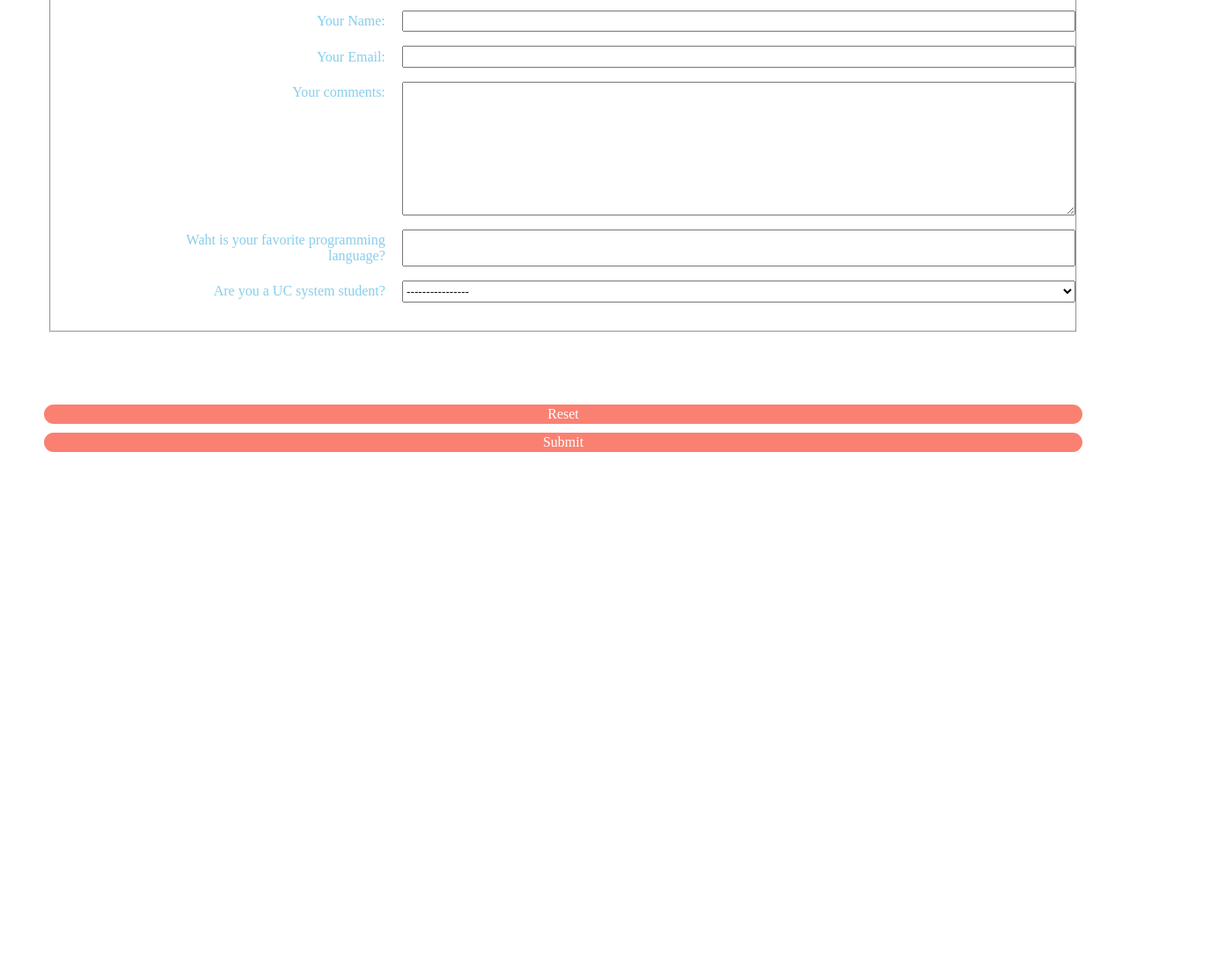
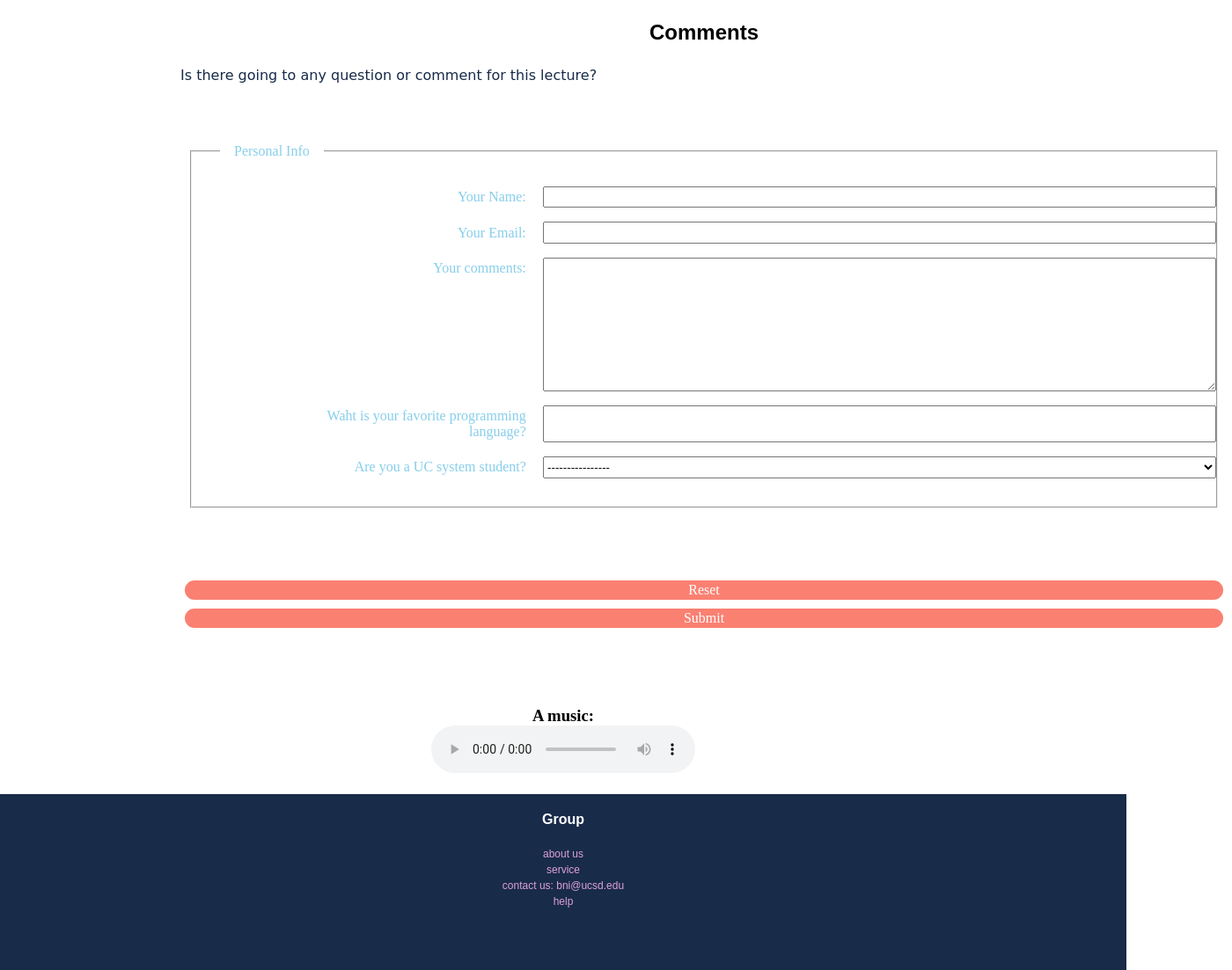
Before and after one commit to BinnYEver/fa21-cse110-lab3, a plain HTML site: page index.html in a window 1280 px wide. Shown: the part 2906-4009 px from the top of the page at 88% size, 1400 px wide, since content can reach past the window. Before the commit the page ends 3420 px from the top, so only its background shows below. Drawn offline with Linux system fonts and the light colour scheme.

Commit message:
sixth version

```diff
--- a/index.html
+++ b/index.html
@@ -228,7 +228,32 @@
 
                 </div>
 
+            </div>
 
+        </div>
+
+        <div class="part7">
+            <div class="w">
+                <div class="audio">
+                    <h3>A music: </h3>
+                    <audio src="bgm.mp3" controls loop></audio>
+                </div>
+
+            </div>
+
+        </div>
+
+        <div class="footer">
+            <div class="w">
+
+
+                <h4>Group</h4>
+                <ul>
+                    <li><a href="#">about us</a></li>
+                    <li><a href="#">service</a></li>
+                    <li><a href="#">contact us: bni@ucsd.edu</a></li>
+                    <li><a href="#">help</a></li>
+                </ul>
 
 
             </div>
@@ -236,6 +261,7 @@
         </div>
 
 
+
     </main>
 </body>
 
--- a/style.css
+++ b/style.css
@@ -215,7 +215,7 @@ a {
     font-family: cursive;
     padding: 5px 5px;
 }
-.part4 h2 ~ p{
+.part4 #finishingLeftovers ~ p{
     color: red;
     font-family: cursive;
     padding: 5px 5px;
@@ -293,6 +293,7 @@ a {
 
 .part6 {
     height: 600px;
+    margin: 200px;
 }
 
 .part6 h2 {
@@ -369,3 +370,38 @@ label {
 
 
 }
+
+.part7 {
+    height: 100px;
+    text-align: center;
+}
+.part7 audio{
+    max-height: 100px;
+
+    font-family: Arial, Helvetica, sans-serif;
+
+}
+
+.footer {
+    height: 200px;
+    background-color: #182b49;
+}
+
+.footer h4{
+    text-align: center;
+    color: white;
+    font-family: Arial, Helvetica, sans-serif;
+    padding: 20px 40px;
+}
+
+.footer ul li {
+    text-decoration: none;
+    list-style: none;
+    text-align: center;
+
+}
+.footer ul li a {
+    color: plum;
+    font-family: Arial, Helvetica, sans-serif;
+    font-size: 12px;
+}
```
